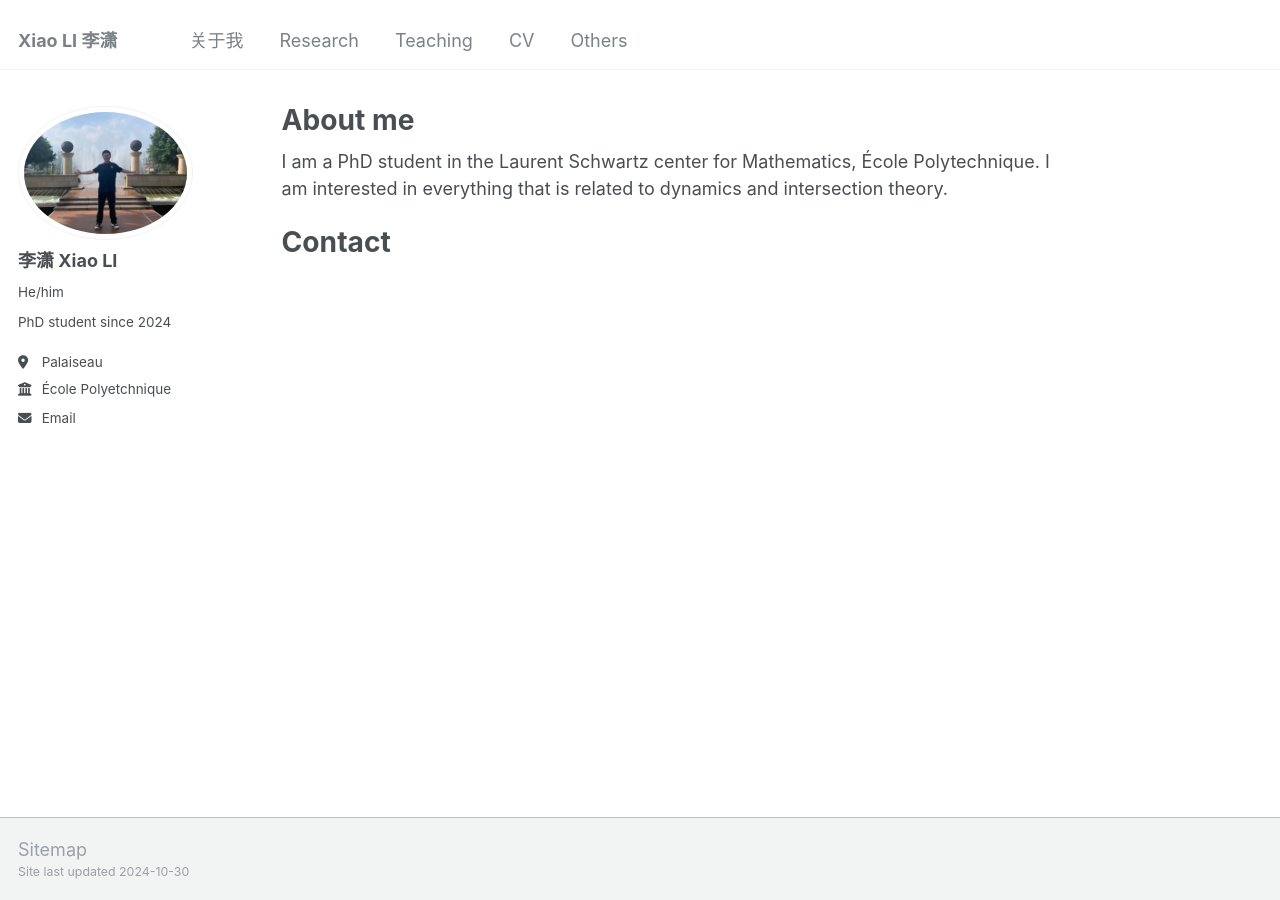
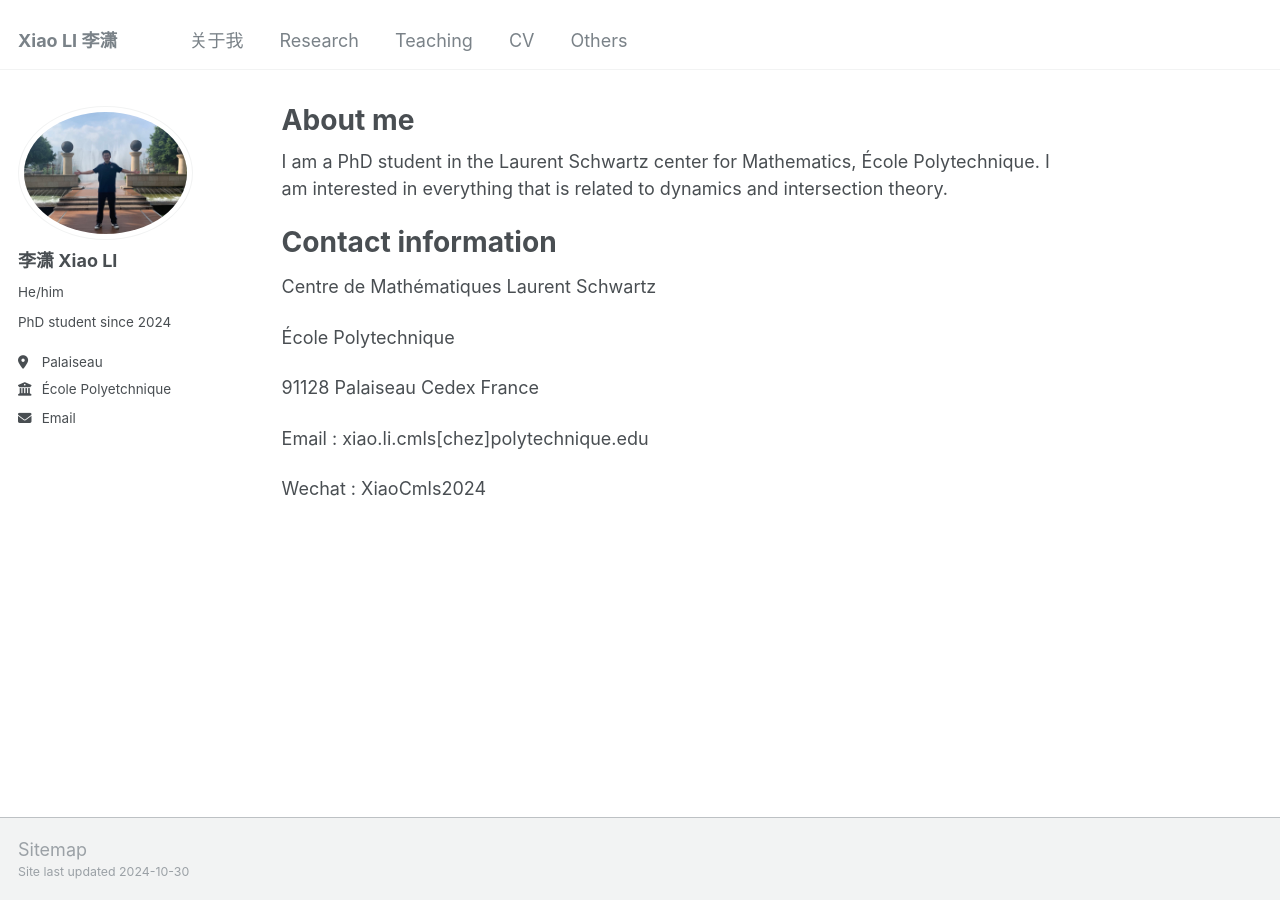
Before and after one commit to XiaoLi-CN/xiaoli.github.io, a Jekyll site: the page built from _pages/about.md, in a window 1280 px wide. Built offline with Jekyll 4.4.1, drawn with Linux system fonts in a browser that asks for light colours.

Commit message:
update30/10/2024

```diff
--- a/_pages/about.md
+++ b/_pages/about.md
@@ -12,5 +12,15 @@ I am a PhD student in the Laurent Schwartz center for Mathematics, École Polyte
 
 
 
-Contact
+Contact information
 ======
+
+Centre de Mathématiques Laurent Schwartz
+
+École Polytechnique
+
+91128 Palaiseau Cedex France
+
+Email : xiao.li.cmls[chez]polytechnique.edu
+
+Wechat : XiaoCmls2024
```
Also changed, not shown: _pages/chinesepage.md (+0 -6 lines), _pages/others.md (+1 -1 lines).
